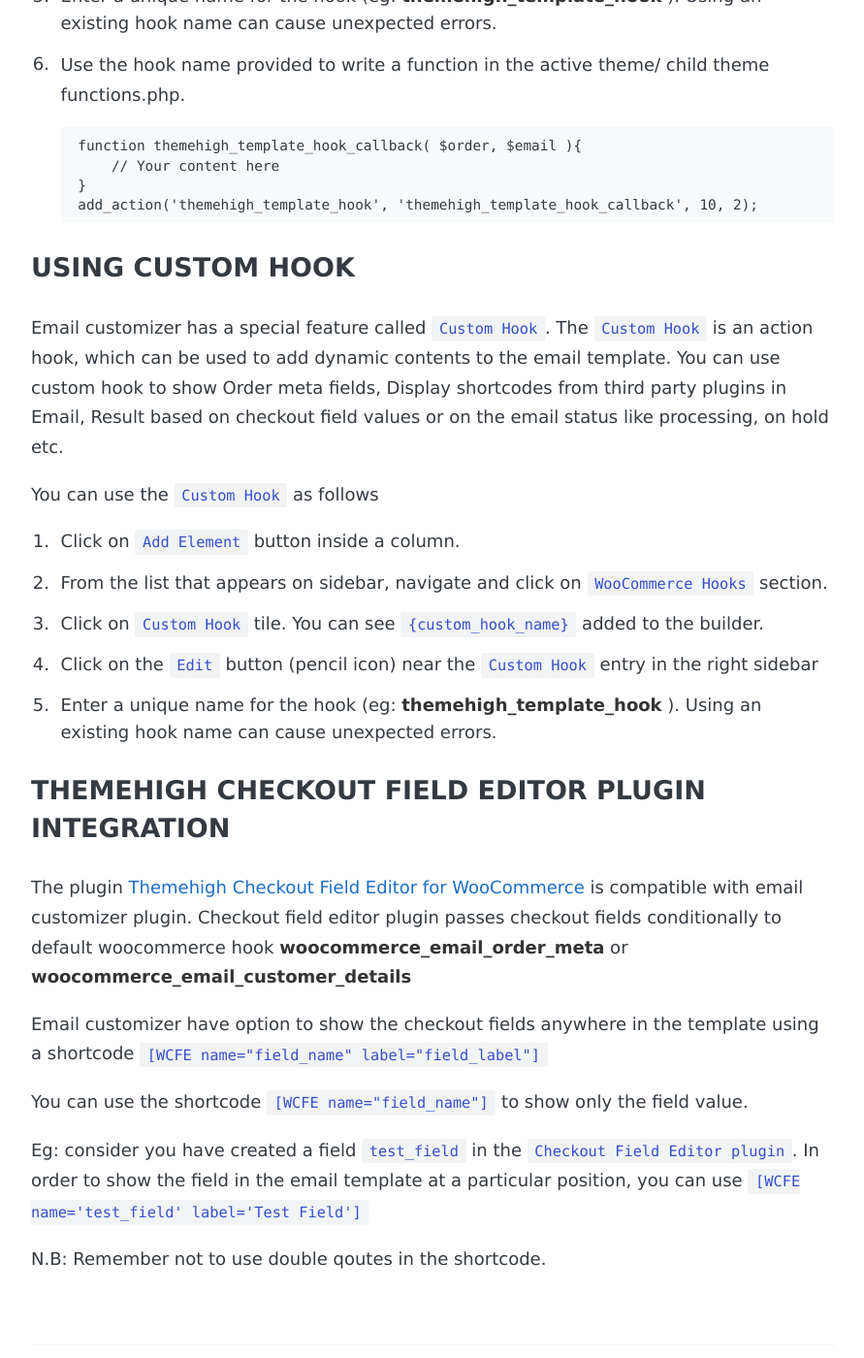
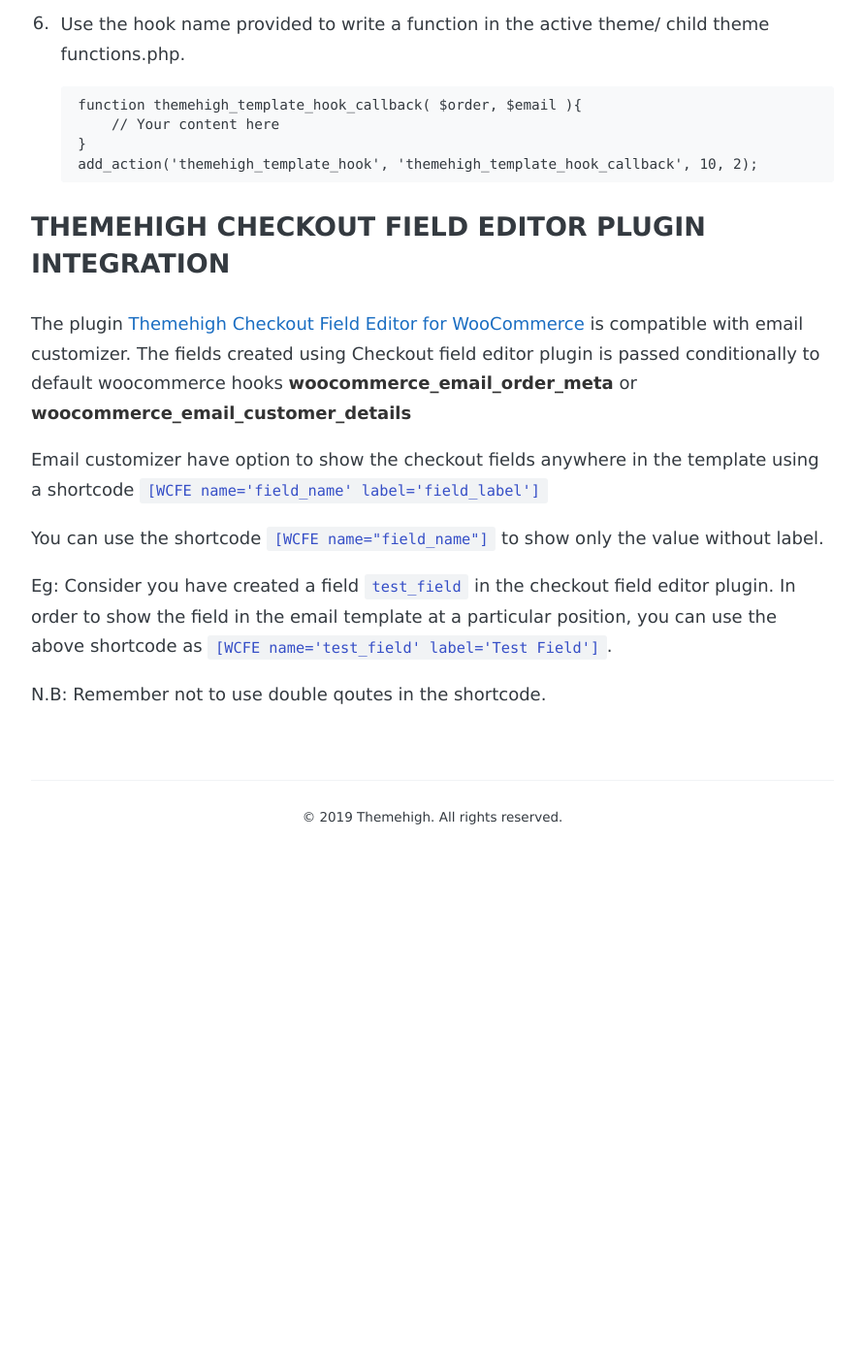
Before and after one commit to Themehigh/themehigh.github.io, a Jekyll site: the page built from _posts/2019-11-01-email-customizer-knowledge-base.markdown, in a window 1280 px wide and 1400 px high, scrolled down 4614 px. Shown: the whole window at 97% size, without its empty margins (194-1085 px from the left). Built offline with Jekyll 4.4.1, drawn with Linux system fonts in a browser that asks for light colours; some web fonts are replaced; comment, search, counter and statistics services are not loaded; after the commit the page ends 5557 px from its top, so only the background shows below that; some of the changed text lies outside the part shown.

Commit message:
Update 2019-11-01-email-customizer-knowledge-base.markdown

```diff
--- a/_posts/2019-11-01-email-customizer-knowledge-base.markdown
+++ b/_posts/2019-11-01-email-customizer-knowledge-base.markdown
@@ -36,8 +36,8 @@ The list of customizable email notifications are listed below.
 if emails from the Email Customizer plugin are not send or is not delivered, then please check the following.
 
 1. Check if any SMTP plugin is active. If yes check whether the SMTP plugin is configured correctly. Try placing Test mail from the SMTP plugin to rule out issues.
-2. If no SMTP plugins are active, then try an SMTP plugin like [Easy WP SMTP](https://en-gb.wordpress.org/plugins/easy-wp-smtp/)and configure the settings accordingly.
-3. Use an email logging plugin like [WP Mail Logging](https://en-gb.wordpress.org/plugins/wp-mail-logging/) which will log all outgoing mails so you can see what is being sent. Place a test order to see if order emails are logged in WP Mail Logging settings (dashboard > WP Mail Log). If emails are not logged it could be a plugin or theme conflict.
+2. If no SMTP plugins are active, then try any SMTP plugin like [Easy WP SMTP](https://en-gb.wordpress.org/plugins/easy-wp-smtp/) and configure the settings accordingly.
+3. Use an email logging plugin like [WP Mail Logging](https://en-gb.wordpress.org/plugins/wp-mail-logging/) which will log all outgoing mails so you can see what is being sent. Place a test order to see if order emails are logged in WP Mail Logging settings (dashboard -> WP Mail Log). If emails are not logged, it could be a plugin or theme conflict.
 4. Deactivate the Email Customizer plugin and confirm whether WooCommerce Default emails are delivered. Continue this process by deactivating other plugins till email is sent or delivered.
 5. If none of the above steps solve the issue, please contact Email Customizer support team
 
@@ -113,28 +113,16 @@ You can use the `Custom Hook` as follows
 		add_action('themehigh_template_hook', 'themehigh_template_hook_callback', 10, 2);
 
 
-### USING CUSTOM HOOK
-
-Email customizer has a special feature called `Custom Hook`. The `Custom Hook` is an action hook, which can be used to add dynamic contents to the email template. You can use custom hook to show Order meta fields, Display shortcodes from third party plugins in Email,  Result based on checkout field values or on the email status like processing, on hold etc.
-
-You can use the `Custom Hook` as follows
-
-1. Click on `Add Element` button inside a column.
-2. From the list that appears on sidebar, navigate and click on `WooCommerce Hooks` section.
-3. Click on `Custom Hook` tile. You can see `{custom_hook_name}` added to the builder.
-4. Click on the `Edit` button (pencil icon) near the `Custom Hook` entry in the right sidebar
-5. Enter a unique name for the hook (eg: **themehigh_template_hook** ). Using an existing hook name can cause unexpected errors.
-
 
 ### THEMEHIGH CHECKOUT FIELD EDITOR PLUGIN INTEGRATION
 
-The plugin [Themehigh Checkout Field Editor for WooCommerce](https://www.themehigh.com/product/woocommerce-checkout-field-editor-pro/) is compatible with email customizer plugin. Checkout field editor plugin passes checkout fields conditionally to default woocommerce hook **woocommerce_email_order_meta** or **woocommerce_email_customer_details**
+The plugin [Themehigh Checkout Field Editor for WooCommerce](https://www.themehigh.com/product/woocommerce-checkout-field-editor-pro/) is compatible with email customizer. The fields created using Checkout field editor plugin is passed conditionally to default woocommerce hooks
+**woocommerce_email_order_meta** or **woocommerce_email_customer_details**
 
-Email customizer have option to show the checkout fields anywhere in the template using a shortcode `[WCFE name="field_name" label="field_label"]`
+Email customizer have option to show the checkout fields anywhere in the template using a shortcode `[WCFE name='field_name' label='field_label']`
 
-You can use the shortcode `[WCFE name="field_name"]` to show only the field value.
+You can use the shortcode `[WCFE name="field_name"]` to show only the value without label.
 
-Eg: consider you have created a field `test_field` in the `Checkout Field Editor plugin`. In order to show the field in the email template at a particular position, you can use `[WCFE name='test_field' label='Test Field']`
-
+Eg: Consider you have created a field `test_field` in the checkout field editor plugin. In order to show the field in the email template at a particular position, you can use the above shortcode as `[WCFE name='test_field' label='Test Field']`.
 
 N.B: Remember not to use double qoutes in the shortcode.
```
